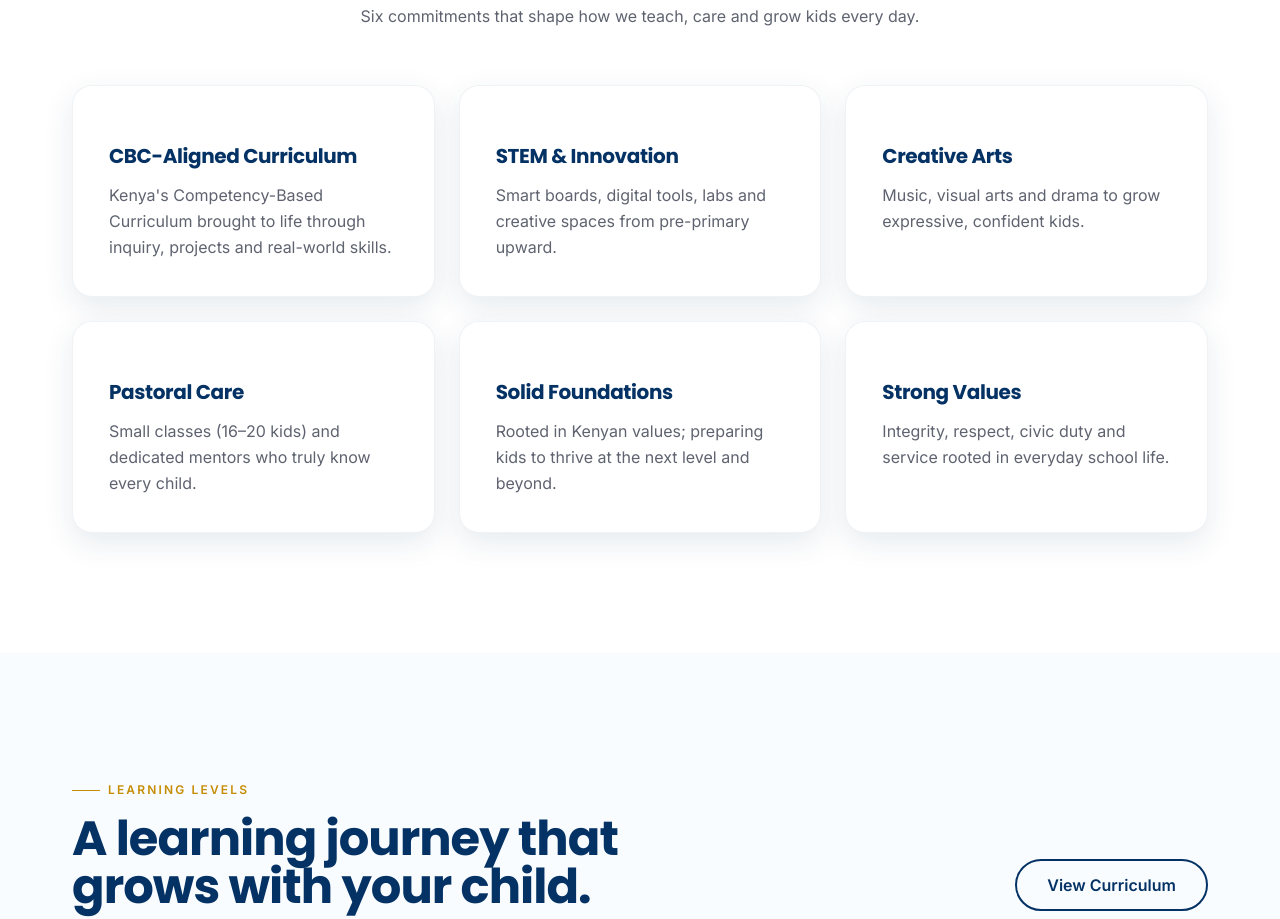
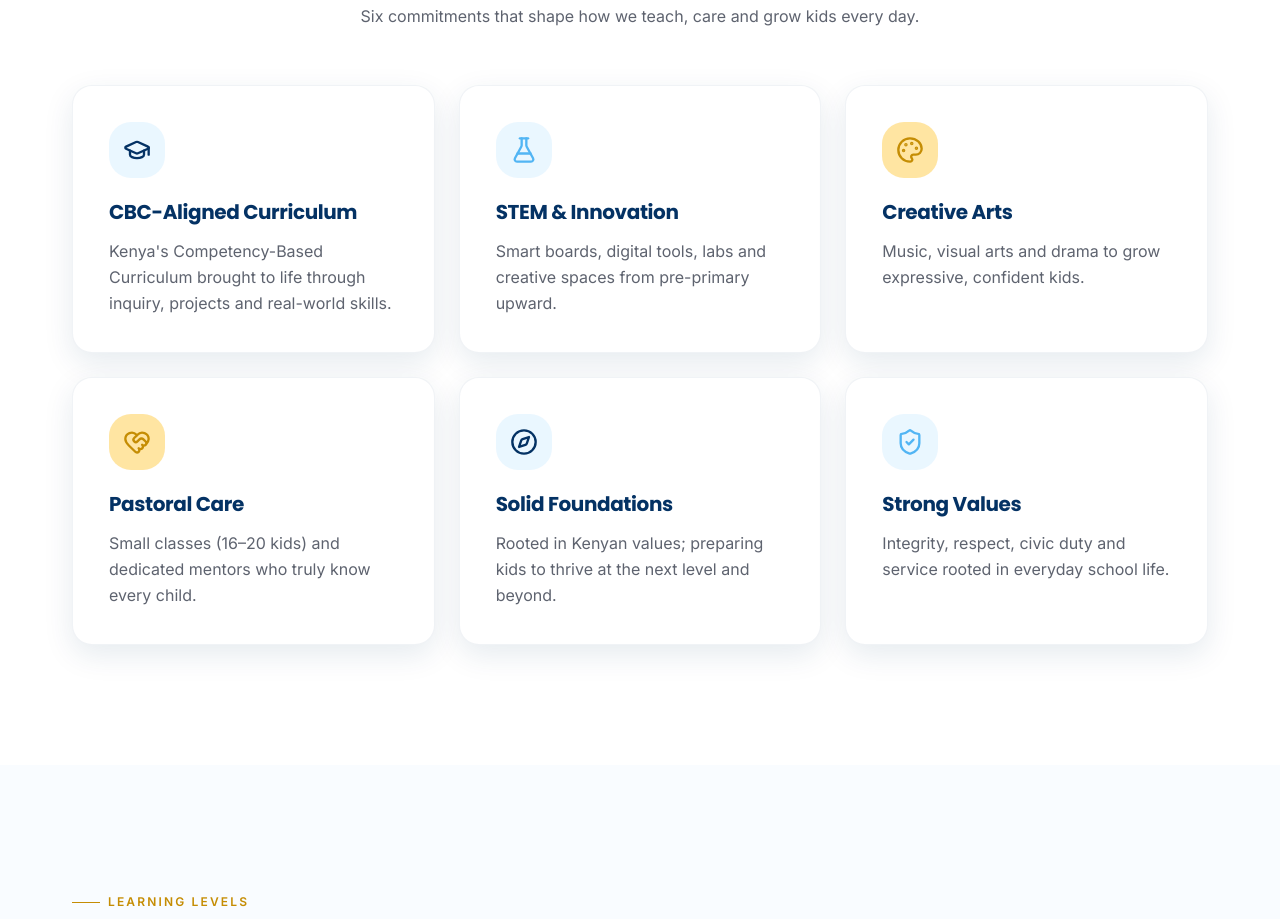
Before and after one commit to Stephen-Kisangi/witquest-ascent, a React (Vite) app: page / in a window 1280 px wide. Shown: the part 2180-3099 px from the top of the page. Built offline with nearby package versions, Linux system fonts and the light colour scheme.

Commit message:
Changes
Co-authored-by: Stephen-Kisangi <159438058+Stephen-Kisangi@users.noreply.github.com>

```diff
--- a/src/routes/index.tsx
+++ b/src/routes/index.tsx
@@ -155,7 +155,9 @@ function Home() {
           <div className="mt-14 grid md:grid-cols-2 lg:grid-cols-3 gap-6">
             {features.map((f) => (
               <div key={f.title} className="feature-card">
-                <div className="text-3xl">{f.icon}</div>
+                <div className={`inline-flex h-14 w-14 items-center justify-center rounded-2xl ${f.bg} ${f.color}`}>
+                  <f.Icon className="h-7 w-7" strokeWidth={2} />
+                </div>
                 <h3 className="mt-5 text-xl">{f.title}</h3>
                 <p className="mt-3 text-muted-foreground leading-relaxed">{f.desc}</p>
               </div>
```
